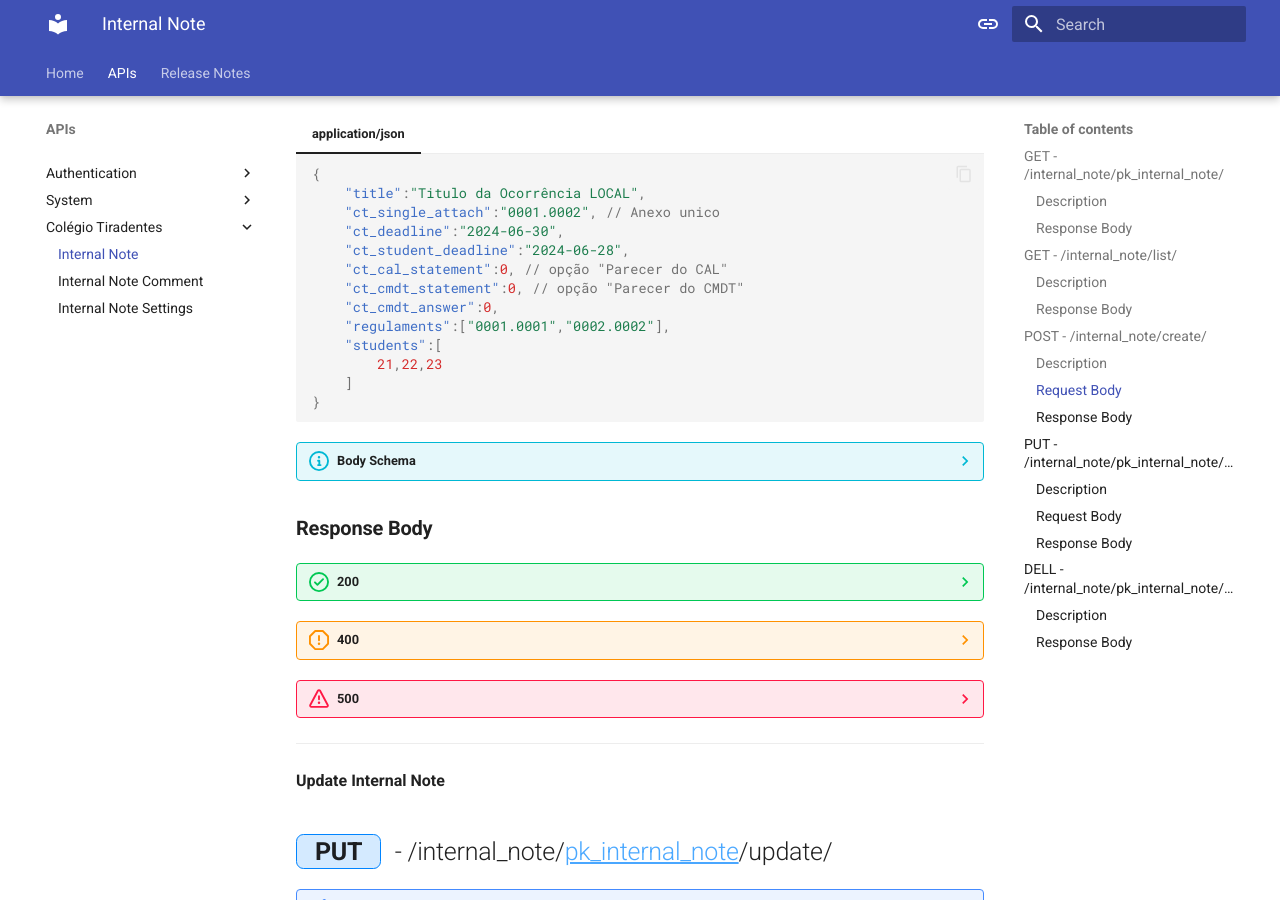
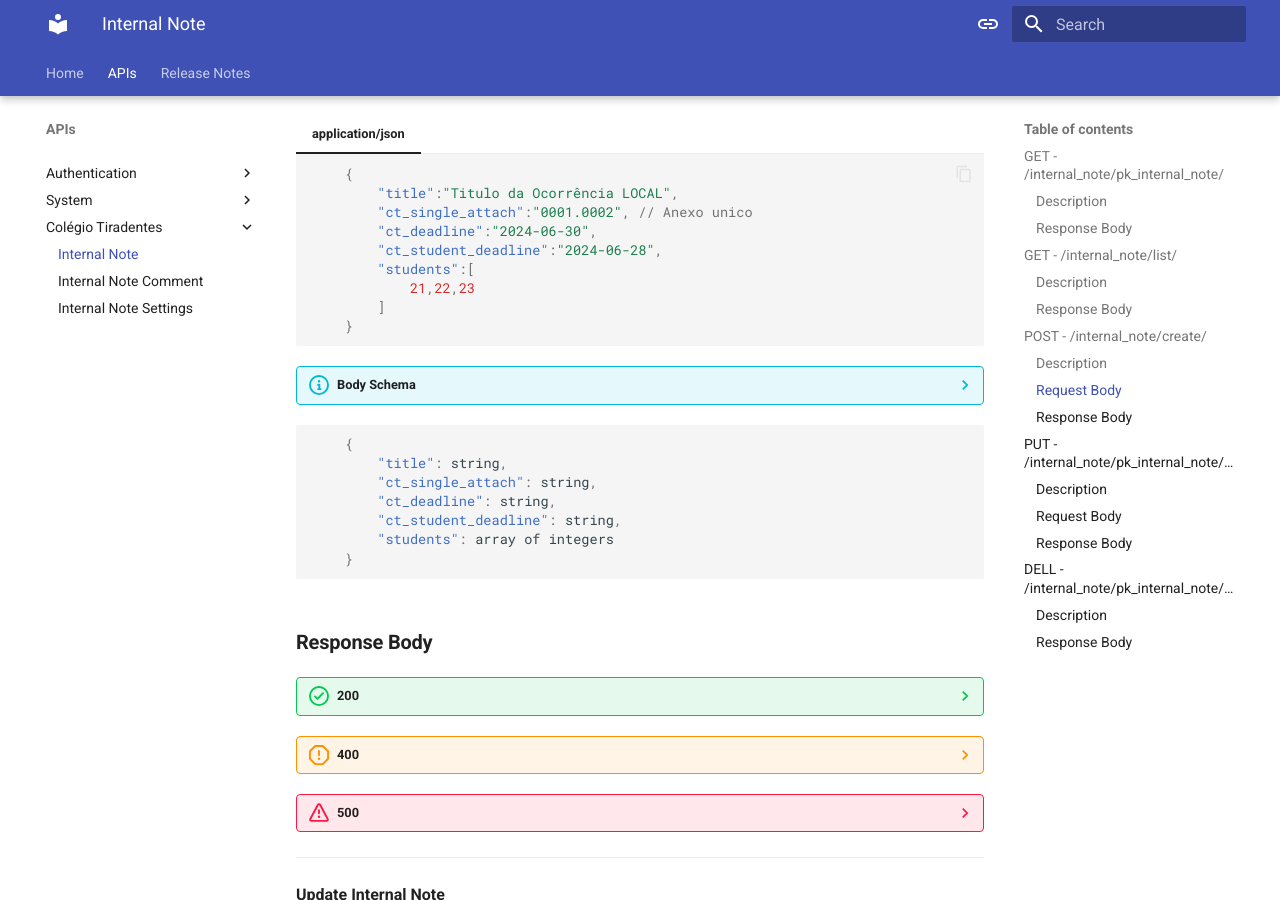
Before and after one commit to AlppiTechnology/AlppiDocumentation, an MkDocs documentation site: the page built from docs/api/ct_requests/internal_note.md, in a window 1280 px wide and 900 px high, scrolled down 1791 px. Built offline with MkDocs 1.6.1 and Material for MkDocs 9.7.7, drawn with Linux system fonts in a browser that asks for light colours.

Commit message:
fix: Retirar ct_cal_statement, ct_cmdt_statement, ct_cmdt_answer da rota de create Internal note.

````diff
--- a/docs/api/ct_requests/internal_note.md
+++ b/docs/api/ct_requests/internal_note.md
@@ -5,7 +5,6 @@
 ---
 
 ## **<element class="http-get">GET<element>** - /internal_note/<element class="path-get">pk_internal_note</element>/
-
 
 ??? note "Description"
 
@@ -30,11 +29,10 @@
 
     O `workflow` é o fluxo de movimentações de status a Nota Internal
 
-| Name              | In | Type | Default | Nullable | Description                          |
-| :-----------------|:---|:-----|:--------|:---------|:------------------------------------ |
-| `Authorization`   | header | string | None | No | Obtained in **Login** |
-| `pk_internal_note`| path variables| string | None | No | Obtained in **_List Internal Note_**|
-
+| Name               | In             | Type   | Default | Nullable | Description                          |
+| :----------------- | :------------- | :----- | :------ | :------- | :----------------------------------- |
+| `Authorization`    | header         | string | None    | No       | Obtained in **Login**                |
+| `pk_internal_note` | path variables | string | None    | No       | Obtained in **_List Internal Note_** |
 
 ### **Response Body**
 
@@ -320,22 +318,19 @@
 ---
 
 **List Internal Note**
+
 ## **<element class="http-get">GET<element>** - /internal_note/list/
-
 
 ??? note "Description"
 
     ### Description
     Lista todos as notas internas do campus
 
-
-| Name              | In | Type | Default | Nullable | Description                          |
-| :-----------------|:---|:-----|:--------|:---------|:------------------------------------ |
-| `Authorization`   | header | string | None | No | Obtained in **Login** |
-| `page`   | query param |string | 1 | Yes | |
-| `page_size`   | query param |string | 30 | Yes | |
-
-
+| Name            | In          | Type   | Default | Nullable | Description           |
+| :-------------- | :---------- | :----- | :------ | :------- | :-------------------- |
+| `Authorization` | header      | string | None    | No       | Obtained in **Login** |
+| `page`          | query param | string | 1       | Yes      |                       |
+| `page_size`     | query param | string | 30      | Yes      |                       |
 
 ### **Response Body**
 
@@ -415,9 +410,8 @@
 ---
 
 **Create Internal Note**
+
 ## **<element class="http-post">POST<element>** - /internal_note/create/
-
-
 
 ??? note "Description"
 
@@ -442,34 +436,26 @@
 
     O `workflow` é o fluxo de movimentações de status a Nota Internal
 
-
-| Name              | In | Type | Default | Nullable | Description                          |
-| :-----------------|:---|:-----|:--------|:---------|:------------------------------------ |
-| `Authorization`   | header | string | None | No | Obtained in **Login** |
-
-
+| Name            | In     | Type   | Default | Nullable | Description           |
+| :-------------- | :----- | :----- | :------ | :------- | :-------------------- |
+| `Authorization` | header | string | None    | No       | Obtained in **Login** |
 
 ### **Request Body**
-
 
 === "application/json"
 
     ``` json
-    {
-        "title":"Titulo da Ocorrência LOCAL",
-        "ct_single_attach":"0001.0002", // Anexo unico
-        "ct_deadline":"2024-06-30",
-        "ct_student_deadline":"2024-06-28",
-        "ct_cal_statement":0, // opção "Parecer do CAL"
-        "ct_cmdt_statement":0, // opção "Parecer do CMDT"
-        "ct_cmdt_answer":0,
-        "regulaments":["0001.0001","0002.0002"],
-        "students":[
-            21,22,23
-        ]
-    }
+        {
+            "title":"Titulo da Ocorrência LOCAL",
+            "ct_single_attach":"0001.0002", // Anexo unico
+            "ct_deadline":"2024-06-30",
+            "ct_student_deadline":"2024-06-28",
+            "students":[
+                21,22,23
+            ]
+        }
     ```
-??? info "Body Schema"
+    ??? info "Body Schema"
 
     ```{ .json .no-copy}
         {
@@ -477,10 +463,6 @@
             "ct_single_attach": string,
             "ct_deadline": string,
             "ct_student_deadline": string,
-            "ct_cal_statement": integer,
-            "ct_cmdt_statement": integer,
-            "ct_cmdt_answer": integer,
-            "regulaments": array of strings,
             "students": array of integers
         }
 
@@ -620,10 +602,8 @@
 ---
 
 **Update Internal Note**
+
 ## **<element class="http-put">PUT<element>** - /internal_note/<element class="path-put">pk_internal_note</element>/update/
-
-
-
 
 ??? note "Description"
 
@@ -650,16 +630,12 @@
 
     O `workflow` é o fluxo de movimentações de status a Nota Internal
 
-
-| Name              | In | Type | Default | Nullable | Description                          |
-| :-----------------|:---|:-----|:--------|:---------|:------------------------------------ |
-| `Authorization`   | header | string | None | No | Obtained in **Login** |
-| `pk_internal_note`| path variables| string | None | No | Obtained in **_List Internal Note_**|
-
-
+| Name               | In             | Type   | Default | Nullable | Description                          |
+| :----------------- | :------------- | :----- | :------ | :------- | :----------------------------------- |
+| `Authorization`    | header         | string | None    | No       | Obtained in **Login**                |
+| `pk_internal_note` | path variables | string | None    | No       | Obtained in **_List Internal Note_** |
 
 ### **Request Body**
-
 
 === "application/json"
 
@@ -689,6 +665,7 @@
         }
 
     ```
+
 ??? info "Body Schema"
 
     ```json
@@ -933,9 +910,8 @@
 ---
 
 **Delete Internal Note**
+
 ## **<element class="http-del">DELL<element>** - /internal_note/<element class="path-del">pk_internal_note</element>/delete/
-
-
 
 ??? note "Description"
 
@@ -944,17 +920,14 @@
 
     Deletar uma nota interna (apenas Super Usuário)
 
-
-| Name              | In | Type | Default | Nullable | Description                          |
-| :-----------------|:---|:-----|:--------|:---------|:------------------------------------ |
-| `Authorization`   | header |string | None | No | Obtained in **Login** |
-| `pk_internal_note`| path variables| string | None | No | Obtained in **_List Internal Note_**|
-
+| Name               | In             | Type   | Default | Nullable | Description                          |
+| :----------------- | :------------- | :----- | :------ | :------- | :----------------------------------- |
+| `Authorization`    | header         | string | None    | No       | Obtained in **Login**                |
+| `pk_internal_note` | path variables | string | None    | No       | Obtained in **_List Internal Note_** |
 
 ### **Response Body**
 
 !!! success "204"
-
 
 ??? warning "400"
 
````
